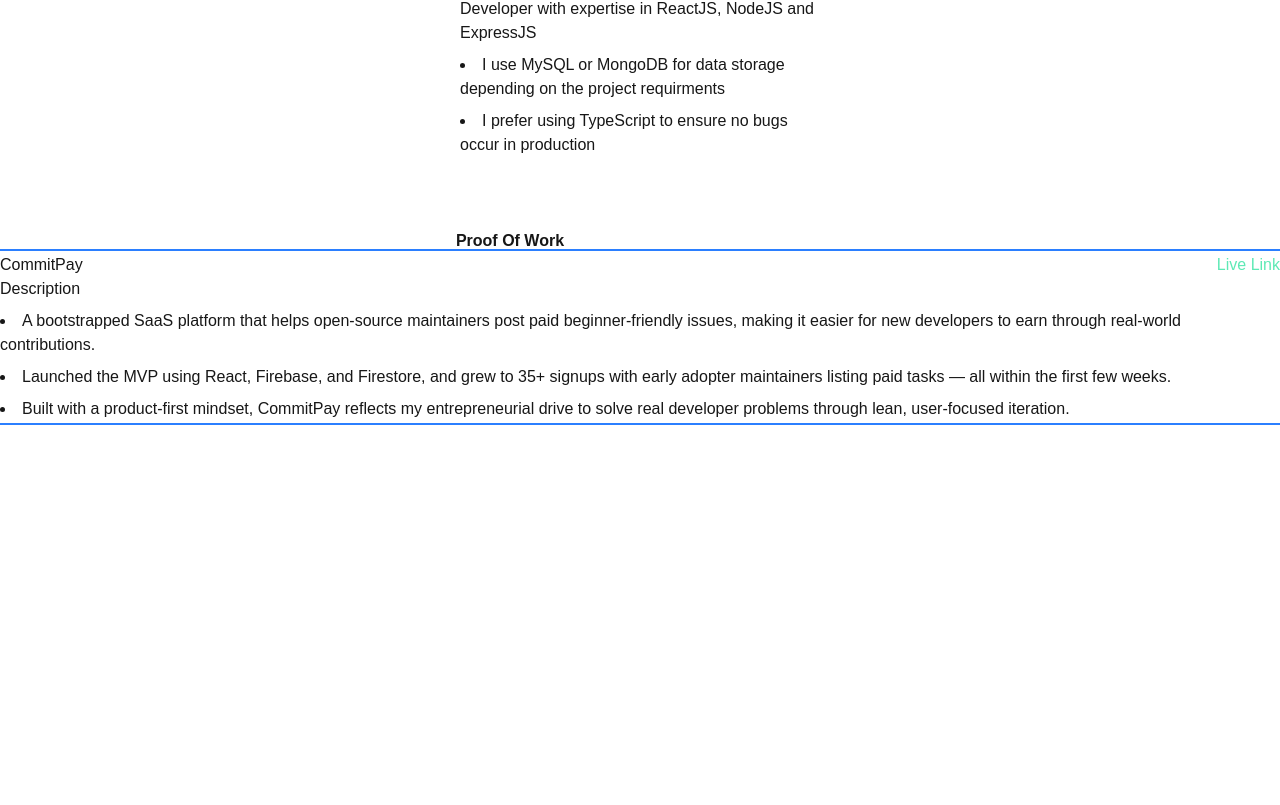
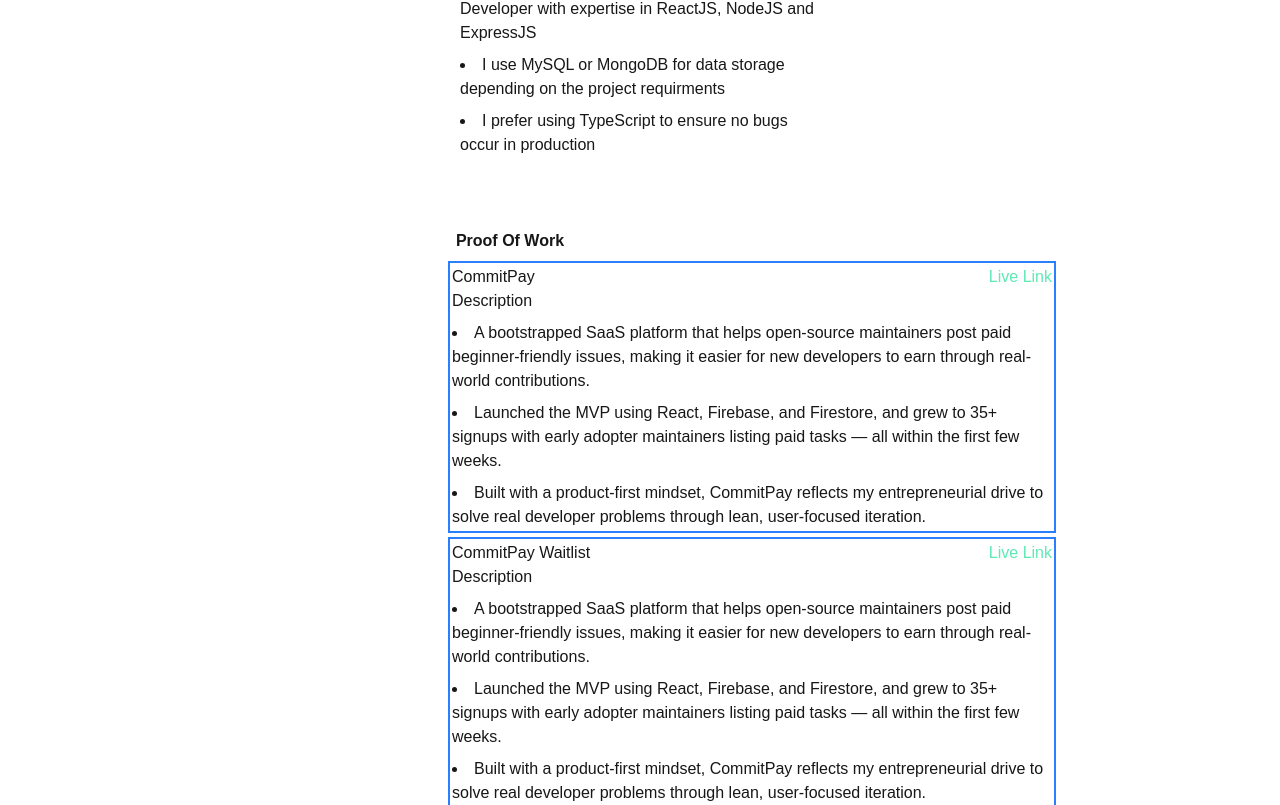
Before and after one commit to mohammadanas51/Portfolio, a Next.js app: page / in a window 1280 px wide. Shown: the part 191-996 px from the top of the page. Before the commit the page ends 800 px from the top, so only its background shows below. Built offline with nearby package versions, Linux system fonts and the light colour scheme.

Commit message:
Added second project

```diff
--- a/src/components/projects.tsx
+++ b/src/components/projects.tsx
@@ -1,36 +1,18 @@
-import { get } from 'http';
-import React from 'react'
-
-interface Projects{
-  title: string;
-  description: string;
-  liveUrl: string;
-  githubRepo: string;
-}
-
-
-
-// async function getProjects(): Promise<Projects[]>{
-//   const result = await fetch('http://localhost:4000/projects');
-//   return result.json() ;
-// }
-
+import React from "react";
 
 async function Projects() {
-  // const projects = await getProjects() ;
-
-
   return (
     <div className="mt-10 flex flex-col justify-center items-center">
       <p className="font-bold mr-65">Proof Of Work</p>
       <div className="cards">
-        <div className="cardOne outline-2 outline-offset-2 outline-blue-500 ">
+
+        <div className="cardOne outline-2 outline-offset-2 outline-blue-500 md:w-150 ml-56 mt-3">
           <div className="titleLink flex justify-between">
             <h1>CommitPay</h1>
             <a
               href="https://commitpay-mvp.web.app/"
               className="text-emerald-300"
-              target='_blank'
+              target="_blank"
             >
               Live Link
             </a>
@@ -55,13 +37,54 @@ async function Projects() {
                 entrepreneurial drive to solve real developer problems through
                 lean, user-focused iteration.
               </li>
-
             </ul>
           </div>
         </div>
+
+        {/* Second Card starts here */}
+
+
+        <div className="cardOne outline-2 outline-offset-2 outline-blue-500 md:w-150 ml-56 mt-3">
+          <div className="titleLink flex justify-between">
+            <h1>CommitPay Waitlist</h1>
+            <a
+              href="https://commit-pay-waitlist.netlify.app/"
+              className="text-emerald-300"
+              target="_blank"
+            >
+              Live Link
+            </a>
+          </div>
+          <p>Description</p>
+          <div className="desc">
+            <ul className="mt-2 list-disc list-inside space-y-2">
+              <li>
+                A bootstrapped SaaS platform that helps open-source maintainers
+                post paid beginner-friendly issues, making it easier for new
+                developers to earn through real-world contributions.
+              </li>
+
+              <li>
+                Launched the MVP using React, Firebase, and Firestore, and grew
+                to 35+ signups with early adopter maintainers listing paid tasks
+                — all within the first few weeks.
+              </li>
+
+              <li>
+                Built with a product-first mindset, CommitPay reflects my
+                entrepreneurial drive to solve real developer problems through
+                lean, user-focused iteration.
+              </li>
+            </ul>
+          </div>
+        </div>
+
+
+
+
       </div>
     </div>
   );
 }
 
-export default Projects
+export default Projects;
```
